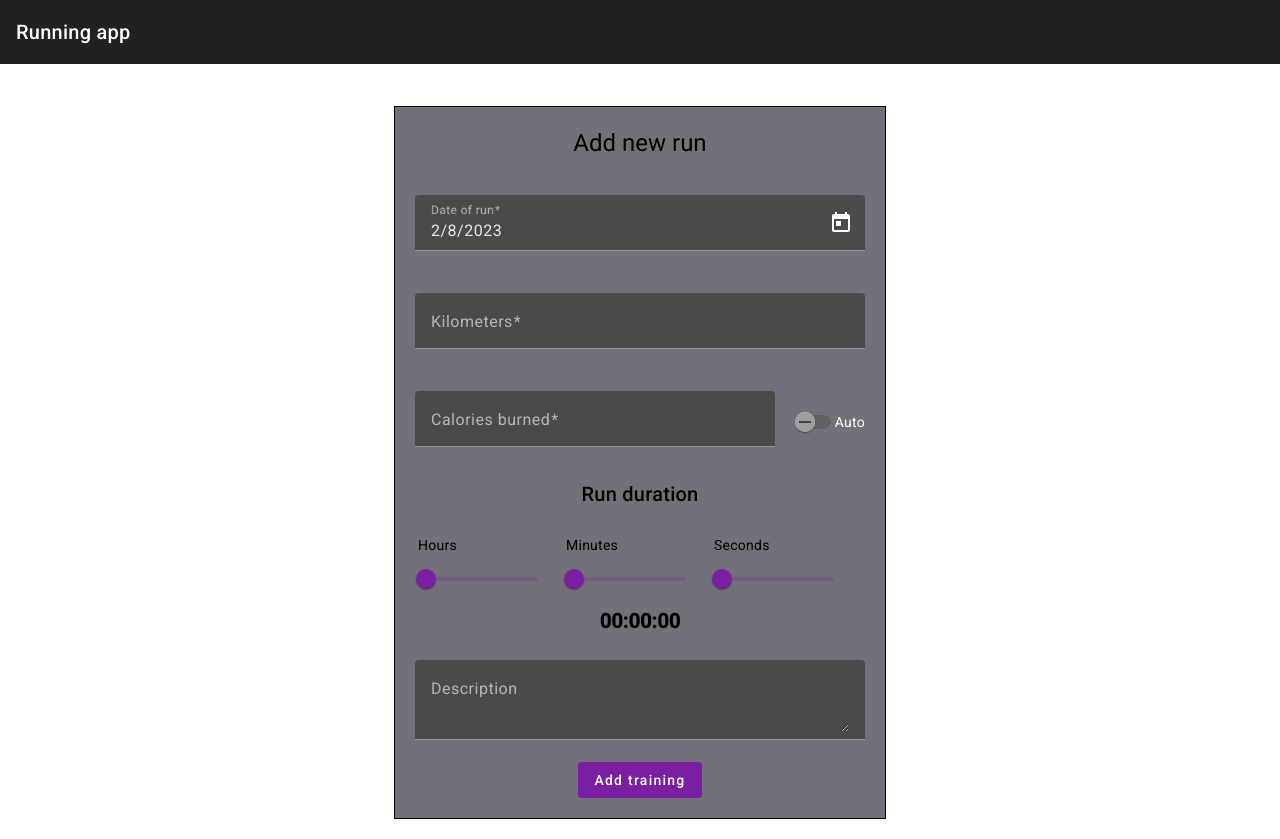
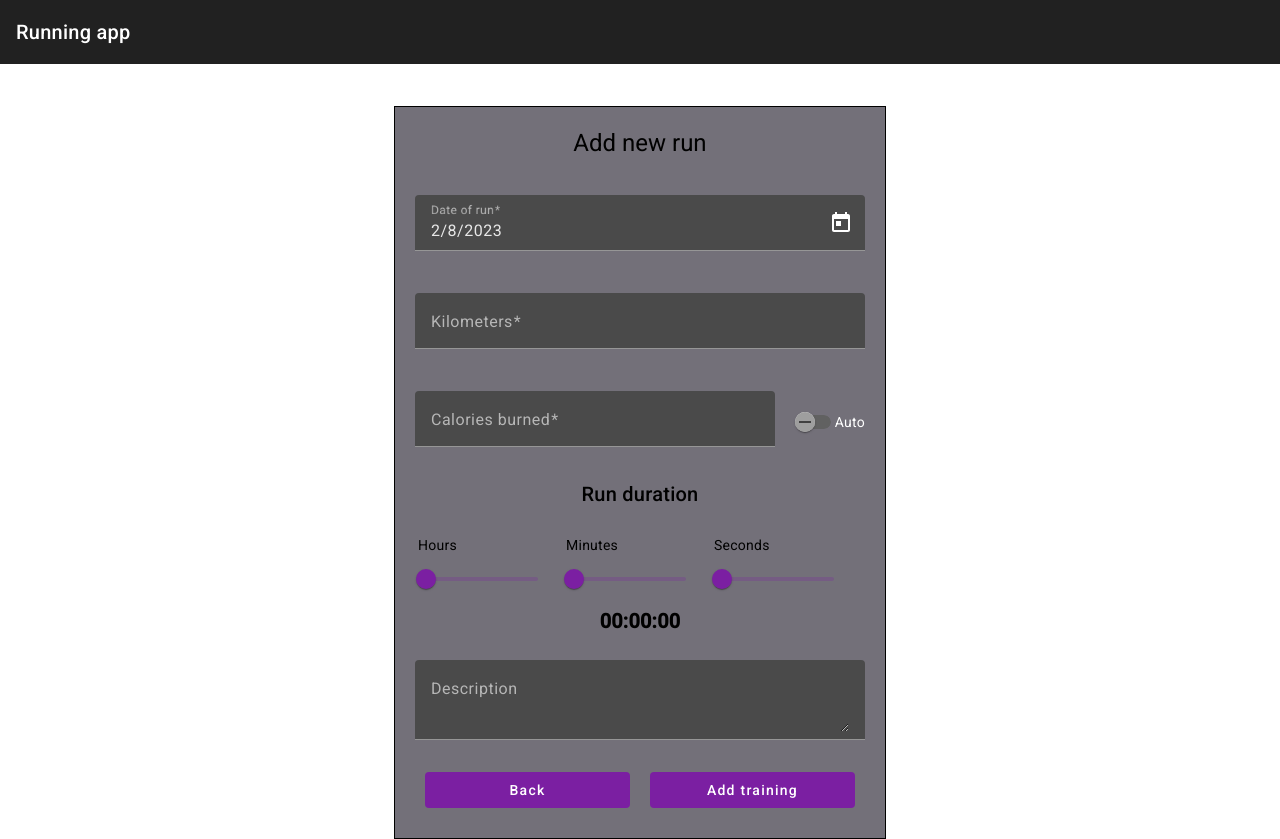
Before and after one commit to stealthoust/running-app, an Angular app in the folder frontend/: page /form in a window 1280 px wide. Built offline with nearby package versions, Linux system fonts and the light colour scheme.

Commit message:
add button to form

```diff
--- a/frontend/src/app/components/form/form.component.html
+++ b/frontend/src/app/components/form/form.component.html
@@ -87,8 +87,10 @@
       <div *ngIf="description?.errors?.['maxlength']">
         Length of description should be less than 255 characters
       </div>
-      <button id="form-button" mat-flat-button color="primary" >{{isAddMode? 'Add training':'Update training'}}</button>
-
+      <div class="form-button">
+      <button mat-flat-button color="primary" routerLink="">Back</button>
+      <button mat-flat-button color="primary" >{{isAddMode? 'Add training':'Update training'}}</button>
+      </div>
     </form>
   </div>
 </div>
--- a/frontend/src/styles.css
+++ b/frontend/src/styles.css
@@ -59,9 +59,6 @@ app-home {
   color: black;
 }
 
-mat-slide-toggle {
-
-}
 
 .calories-checkbox {
   width: 20%;
@@ -75,14 +72,6 @@ mat-slide-toggle {
   height: 50px;
 }
 
-/*#caloriesCheckbox {
-  display: flex;
-  justify-content: center;
-  align-items: center;
-  border: 2px solid black;
-  height: 65%;
-  margin-left: auto;
-}*/
 
 .mat-mdc-checkbox .mdc-form-field {
   color: black;
@@ -112,10 +101,13 @@ mat-slide-toggle {
   font-size: 20px;
 }
 
-#form-button {
+.form-button {
   display: flex;
-  margin-right: auto;
-  margin-left: auto;
+  flex-direction: row;
+}
+.form-button button{
+  margin: 10px;
+  width: 50%;
 }
 .alert{
   color: #F8D7DA;
```
